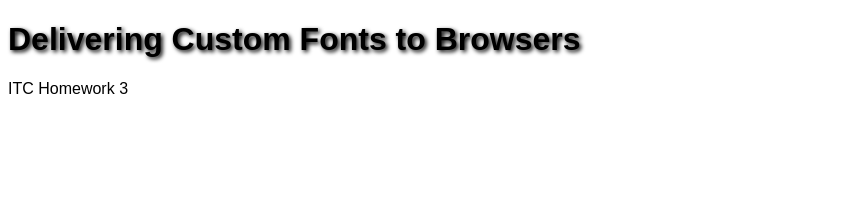
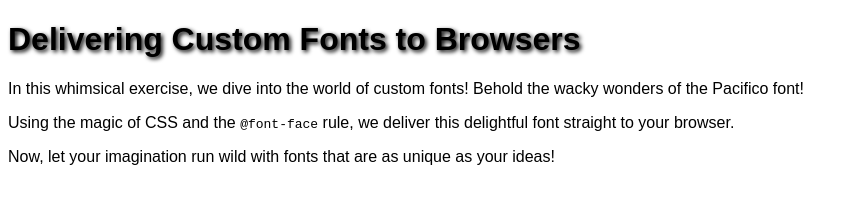
Before and after one commit to BSachin005/ITC-HWork3, a website: page src/index.html in a window 1280 px wide. Shown: the whole page, without its empty margins (0-857 px from the left). Drawn offline with Linux system fonts and the light colour scheme; a web font is replaced by a local one.

Commit message:
Update index.html

```diff
--- a/src/index.html
+++ b/src/index.html
@@ -8,6 +8,8 @@
 </head>
 <body>
     <h1>Delivering Custom Fonts to Browsers</h1>
-    <p>ITC Homework 3</p>
+    <p>In this whimsical exercise, we dive into the world of custom fonts! Behold the wacky wonders of the <span class="crazy-font">Pacifico</span> font!</p>
+    <p>Using the magic of CSS and the <code>@font-face</code> rule, we deliver this delightful font straight to your browser.</p>
+    <p>Now, let your imagination run wild with fonts that are as unique as your ideas!</p>
 </body>
 </html>
```
